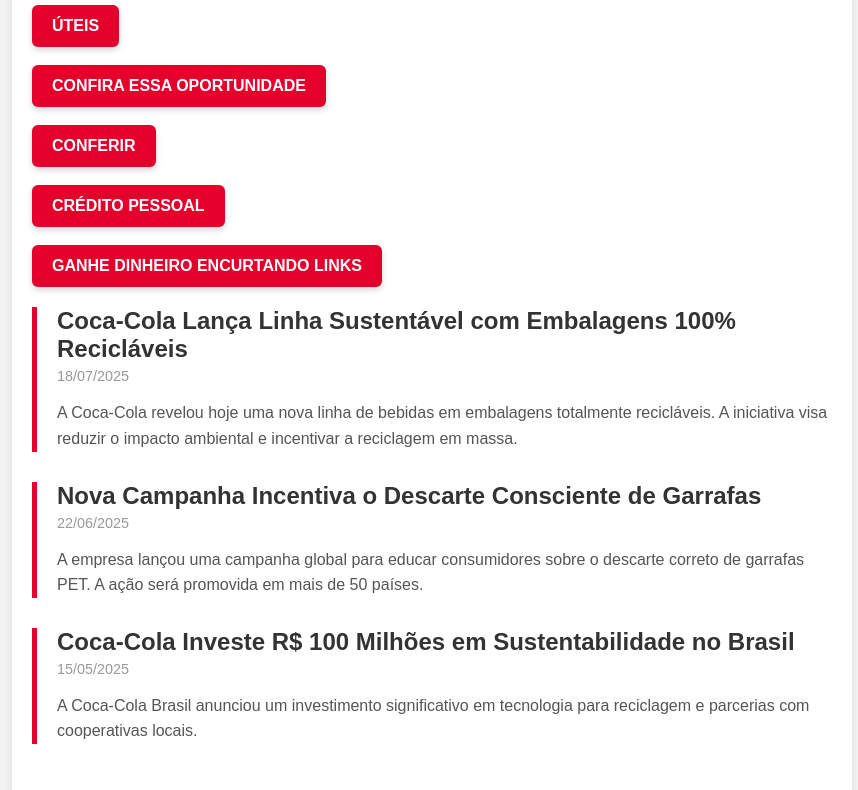
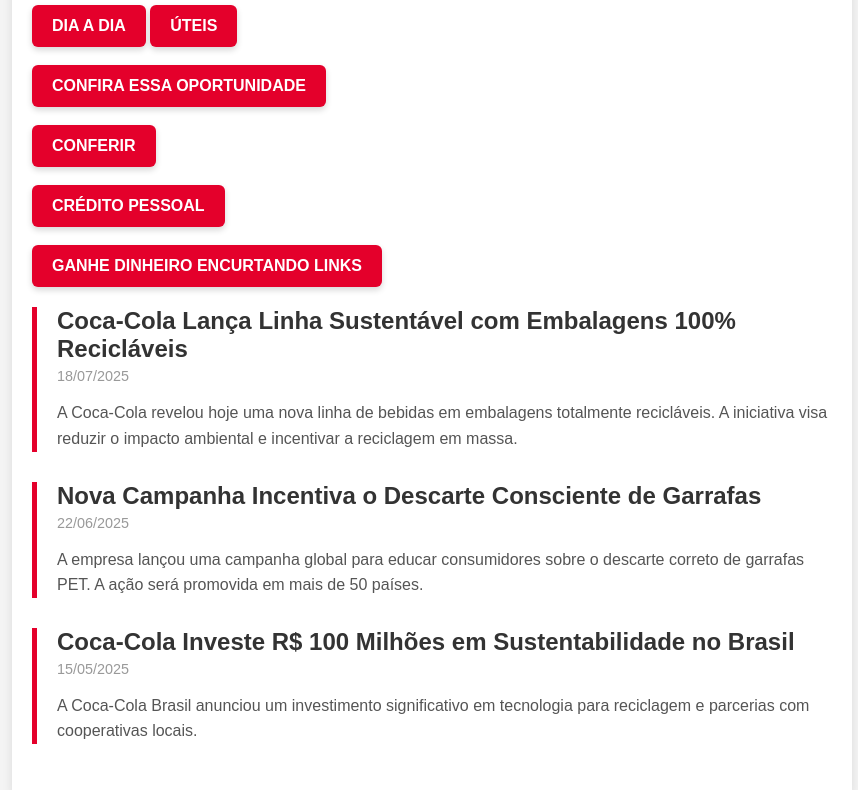
Before and after one commit to victorxx/cocacola01, a plain HTML site: page index.html in a window 1280 px wide. Shown: the part 133-923 px from the top of the page, without its empty margins (208-1066 px from the left). Drawn offline with Linux system fonts and the light colour scheme.

Commit message:
Update index.html

```diff
--- a/index.html
+++ b/index.html
@@ -75,6 +75,7 @@
 
   <main>
     <h1>Últimas Notícias Coca-Cola</h1>
+    <a href="https://victorxx.github.io/utilidadediadia/">DIA A DIA</a>
     <a href="https://victorxx.github.io/uteisgiyhub/">ÚTEIS</a>
     <br>
     <br>
```
